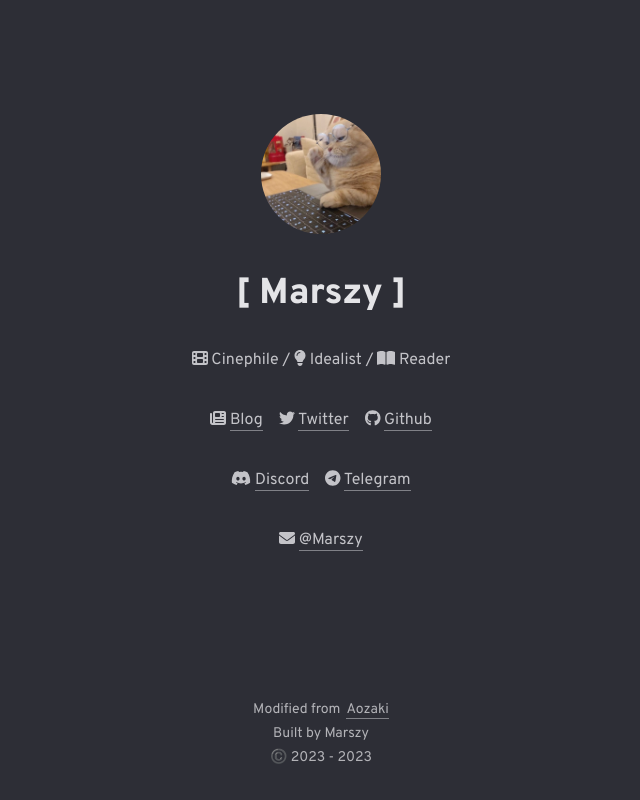
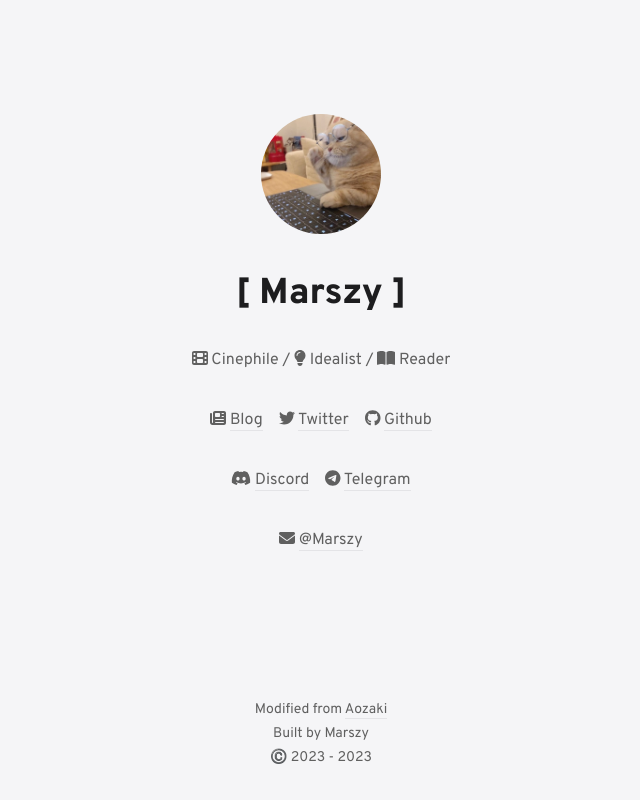
Before and after one commit to lovemarszy/homepage, a Next.js app: page / in a window 1280 px wide. Shown: the whole page, without its empty margins (319-959 px from the left). Built offline with nearby package versions, Linux system fonts and the light colour scheme.

Commit message:
提交信息

```diff
--- a/app/components/Footer.tsx
+++ b/app/components/Footer.tsx
@@ -1,18 +1,19 @@
 const Footer = () => {
   return (
     <footer className="mb-4 mt-10 text-center text-sm text-zinc-300/80 md:my-8">
-      <div className="mb-1">
-        Modified from ⁣⁣⁣⁣{' '}
+      <div className="mb-1 text-[#606060]">
+        Modified from{' '}
         <a
           href="https://github.com/aozaki-kuro/aozaki.cc"
           target="_blank"
           rel="noopener noreferrer"
+          className="text-[#606060]"
         >
           Aozaki
-        </a>{' '}
+        </a>
       </div>
-      <div className="mb-1">Built by Marszy</div>
-      <div>©️ 2023 - {new Date().getFullYear()}</div>
+      <div className="mb-1 text-[#606060]">Built by Marszy</div>
+      <div className="text-[#606060]">©️ 2023 - {new Date().getFullYear()}</div>
     </footer>
   )
 }
--- a/app/components/Main.tsx
+++ b/app/components/Main.tsx
@@ -26,44 +26,44 @@ const Main = () => {
           // priority
         />
       </div>
-      <h1 className="mb-6 text-3xl font-bold text-zinc-200 md:mb-8 md:text-4xl">[ Marszy ]</h1>
+      <h1 className="mb-6 text-3xl font-bold text-[#1D1D1F] md:mb-8 md:text-4xl">[ Marszy ]</h1>
       {/* Introduction Words */}
-      <div className="bg-[#2d2e36]">
-        <p className="mb-3 break-words md:mb-8">
+      <div className="bg-[#F5F5F7]">
+        <p className="mb-3 break-words text-[#606060] md:mb-8">
           <FontAwesomeIcon icon={faFilm} /> Cinephile / <FontAwesomeIcon icon={faLightbulb} />{' '}
           Idealist / <FontAwesomeIcon icon={faBookOpen} /> Reader
         </p>
 
         <p className="">
-          <FontAwesomeIcon icon={faNewspaper} />{' '}
-          <Link href="https://blog.loveur.life/" className="">
+          <FontAwesomeIcon icon={faNewspaper} className="text-[#606060]" />{' '}
+          <Link href="https://blog.loveur.life/" className="text-[#606060]">
             Blog
           </Link>
-          <span className="px-2" />
-          <FontAwesomeIcon icon={faTwitter} />{' '}
+          <span className="px-2 " />
+          <FontAwesomeIcon icon={faTwitter} className="text-[#606060]" />{' '}
           <Link
             href="https://twitter.com/Marszy_Official"
             target="_blank"
             rel="noopener noreferrer"
-            className=""
+            className="text-[#606060]"
           >
             Twitter
           </Link>
           <span className="px-2" />
-          <FontAwesomeIcon icon={faGithub} />{' '}
+          <FontAwesomeIcon icon={faGithub} className="text-[#606060]" />{' '}
           <Link
             href="https://github.com/lovemarszy"
             target="_blank"
             rel="noopener noreferrer"
-            className=""
+            className="text-[#606060]"
           >
             Github
           </Link>
         </p>
       </div>
       {/* Social Links */}
-      <div className="bg-[#2d2e36] text-center">
-        <p className="mt-3 md:mt-8">
+      <div className="bg-[#F5F5F7] text-center">
+        <p className="mt-3 text-[#606060] md:mt-8 ">
           <FontAwesomeIcon icon={faDiscord} />{' '}
           <Link
             href="https://discordapp.com/users/720870811287814165"
@@ -85,7 +85,7 @@ const Main = () => {
           </Link>
         </p>
 
-        <p className="mt-3 md:mt-8">
+        <p className="mt-3 text-[#606060] md:mt-8">
           <FontAwesomeIcon icon={faEnvelope} />{' '}
           <Link href="mailto:marszy@loveur.life">@Marszy</Link>
         </p>
--- a/app/layout.tsx
+++ b/app/layout.tsx
@@ -1,4 +1,3 @@
-import Script from 'next/script'
 import { SiteMeta } from './components/siteMeta'
 
 import './globals.css'
@@ -18,7 +17,7 @@ export const metadata = SiteMeta
 export default function RootLayout({ children }: { children: React.ReactNode }) {
   return (
     <html lang="en" className={`${overpass.variable} font-sans`}>
-      <body className="dotback2 box-border flex min-h-[100dvh] flex-col bg-[#2d2e36] tracking-tight antialiased selection:bg-sky-600/20 md:tracking-normal">
+      <body className="dotback2 box-border flex min-h-[100dvh] flex-col bg-[#F5F5F7] tracking-tight antialiased selection:bg-sky-600/20 md:tracking-normal">
         {children}
       </body>
     </html>
```
